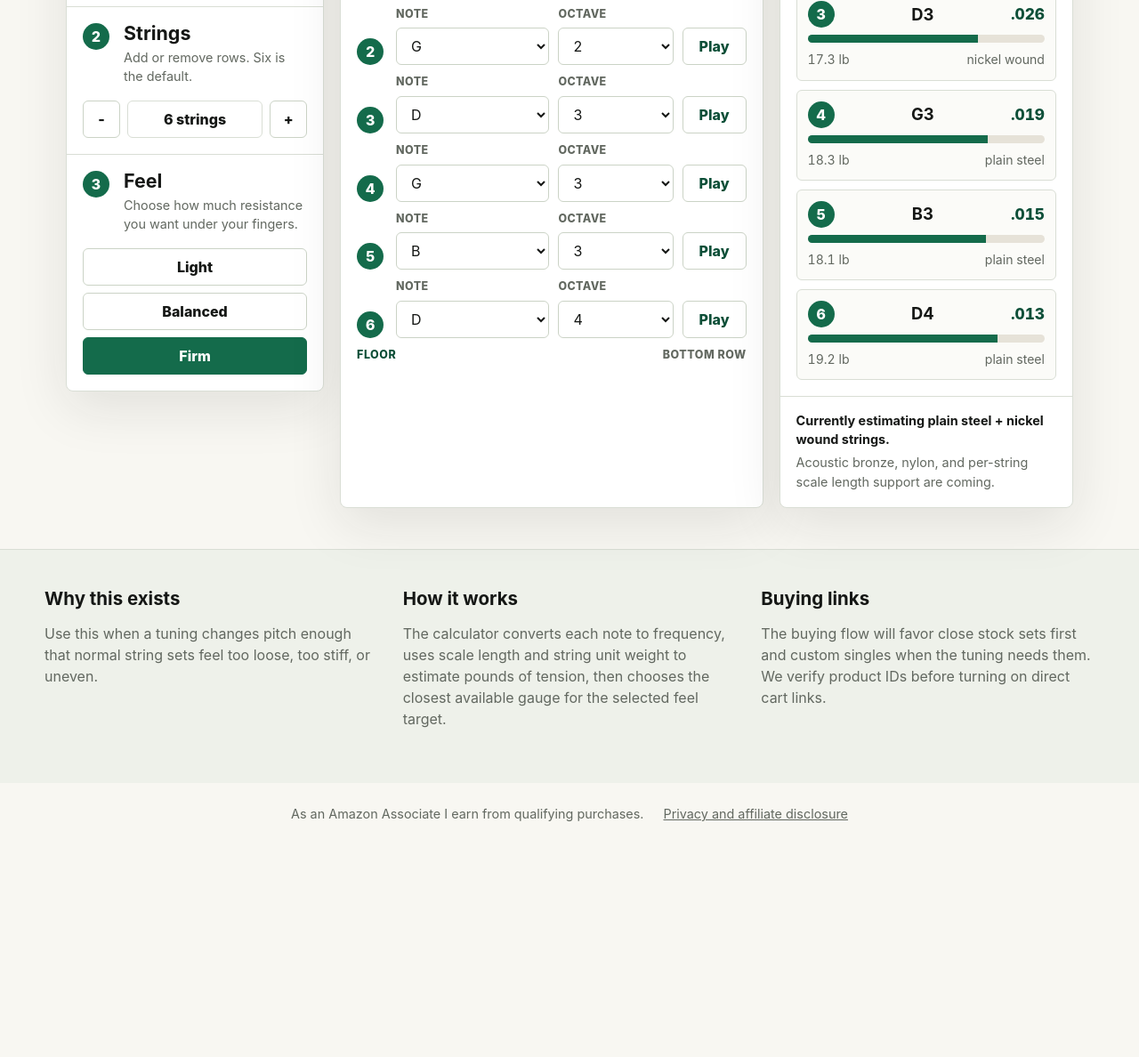
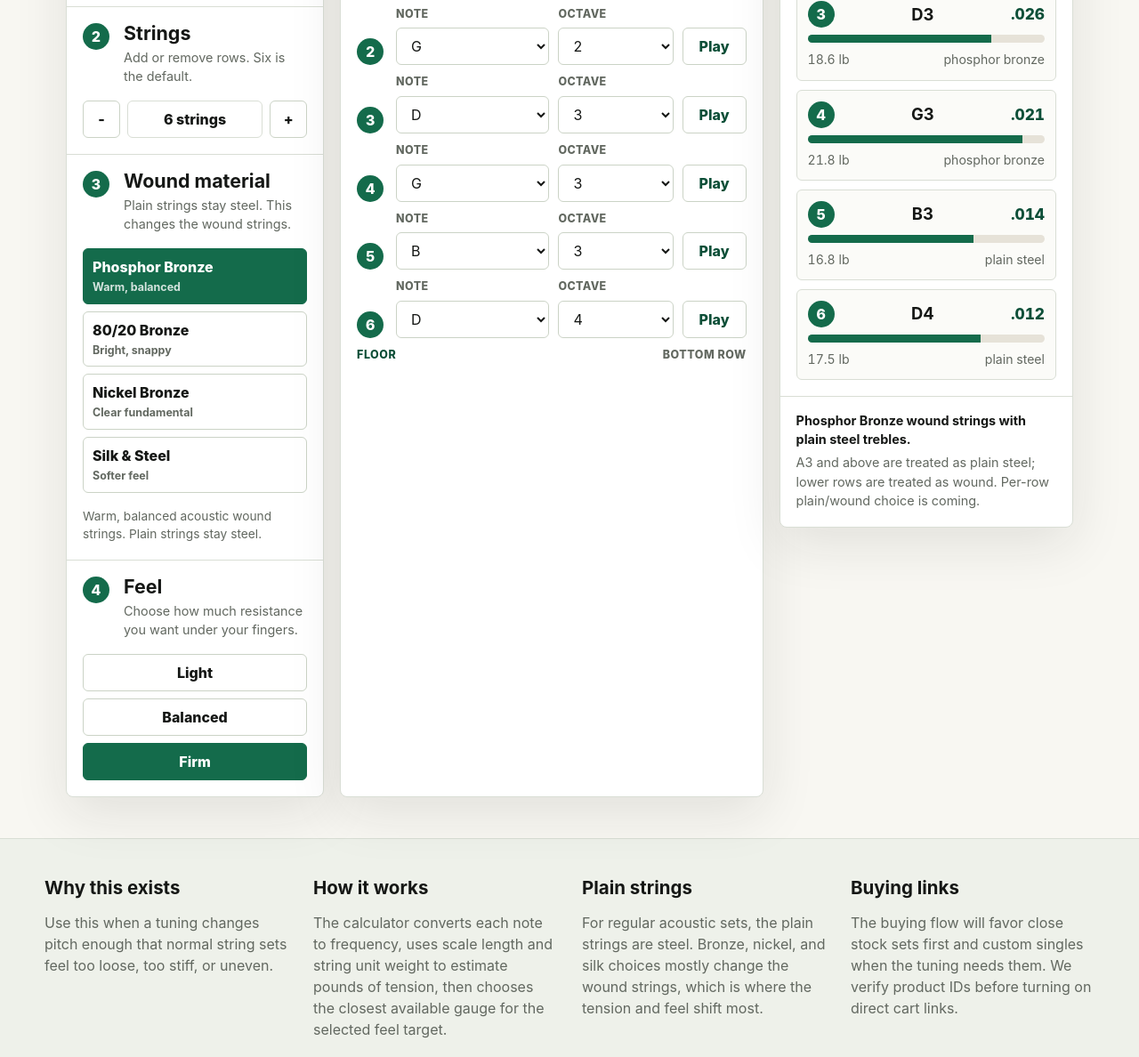
Before and after one commit to Arlemo-LLC/arlemo-llc.github.io, a plain HTML site: page strings/index.html in a window 1280 px wide. Shown: the part 744-1932 px from the top of the page at 89% size. Before the commit the page ends 1694 px from the top, so only its background shows below. Drawn offline with Linux system fonts and the light colour scheme.

Commit message:
Add acoustic material choices to Strings

```diff
--- a/strings/assets/app.js
+++ b/strings/assets/app.js
@@ -9,10 +9,14 @@ const addStringButton = document.querySelector('#add-string');
 const removeStringButton = document.querySelector('#remove-string');
 const totalTension = document.querySelector('#total-tension');
 const gaugeStack = document.querySelector('#gauge-stack');
+const materialNote = document.querySelector('#material-note');
+const assumptionLabel = document.querySelector('#assumption-label');
+const assumptionDetail = document.querySelector('#assumption-detail');
 
 let stringsCatalog = [];
 let tuningRows = ['G4', 'G2', 'D3', 'G3', 'B3', 'D4'];
 let targetTensionLbs = 18;
+let selectedWoundMaterial = 'phosphor_bronze';
 let audioContext = null;
 let activeOscillators = [];
 
@@ -20,6 +24,36 @@ const NOTES = ['C', 'C#', 'D', 'D#', 'E', 'F', 'F#', 'G', 'G#', 'A', 'A#', 'B'];
 const OCTAVES = [0, 1, 2, 3, 4, 5, 6, 7, 8];
 const NOTE_PATTERN = /^([A-G][#b]?)(-?\d+)$/;
 const NOTATION_HELP = 'Use A-G plus an octave, with optional # or b: E2, F#3, Bb4. Pasted notes fill the rows from ceiling to floor.';
+const PLAIN_STRING_CUTOFF_HZ = 220; // A3 and above default to plain steel for acoustic sets.
+const MATERIALS = {
+  phosphor_bronze: {
+    label: 'Phosphor Bronze',
+    type: 'phosphor_bronze',
+    note: 'Warm, balanced acoustic wound strings.',
+  },
+  bronze_80_20: {
+    label: '80/20 Bronze',
+    type: 'bronze_80_20',
+    note: 'Brighter acoustic wound strings with a sharper attack.',
+  },
+  nickel_bronze: {
+    label: 'Nickel Bronze',
+    type: 'nickel_bronze',
+    note: 'Clearer wound strings with a stronger fundamental.',
+  },
+  silk_steel: {
+    label: 'Silk & Steel',
+    type: 'silk_steel',
+    note: 'Softer, lower-tension wound strings for a gentler feel.',
+  },
+};
+const TYPE_LABELS = {
+  plain_steel: 'plain steel',
+  phosphor_bronze: 'phosphor bronze',
+  bronze_80_20: '80/20 bronze',
+  nickel_bronze: 'nickel bronze',
+  silk_steel: 'silk & steel',
+};
 const SEMITONES_FROM_A4 = {
   C: -9, 'C#': -8, Db: -8, D: -7, 'D#': -6, Eb: -6,
   E: -5, F: -4, 'F#': -3, Gb: -3, G: -2, 'G#': -1, Ab: -1,
@@ -57,11 +91,12 @@ function formatGauge(gauge) {
 }
 
 function formatType(type) {
-  return type.replace('_', ' ');
+  return TYPE_LABELS[type] ?? type.replace('_', ' ');
 }
 
 function defaultType(frequencyHz) {
-  return frequencyHz >= 195 ? 'plain_steel' : 'nickel_wound';
+  const material = MATERIALS[selectedWoundMaterial];
+  return frequencyHz >= PLAIN_STRING_CUTOFF_HZ ? 'plain_steel' : material.type;
 }
 
 function parseTuningText(value) {
@@ -113,12 +148,19 @@ function recommendString({ note, scaleLengthInches }) {
     }
   }
 
-  if (!best) throw new Error(`No ${type} string found for ${note}`);
+  if (!best) throw new Error(`No ${formatType(type)} string found for ${note}`);
   return best;
 }
 
 function setActiveButton(selector, button) {
   document.querySelectorAll(selector).forEach(el => el.classList.toggle('is-active', el === button));
+}
+
+function syncMaterialCopy() {
+  const material = MATERIALS[selectedWoundMaterial];
+  materialNote.textContent = `${material.note} Plain strings stay steel.`;
+  assumptionLabel.textContent = `${material.label} wound strings with plain steel trebles.`;
+  assumptionDetail.textContent = 'A3 and above are treated as plain steel; lower rows are treated as wound. Per-row plain/wound choice is coming.';
 }
 
 function renderEditor() {
@@ -190,6 +232,7 @@ function syncPasteField() {
 }
 
 function updateAll() {
+  syncMaterialCopy();
   renderEditor();
   syncPasteField();
   try {
@@ -262,7 +305,7 @@ async function playNote(note, startOffset = 0, duration = 0.72) {
 }
 
 async function loadCatalog() {
-  const response = await fetch('data/daddario-singles.json');
+  const response = await fetch('data/daddario-acoustic-unit-weights.json');
   const data = await response.json();
   stringsCatalog = Object.entries(data.strings).map(([sku, entry]) => ({ sku, ...entry }));
 }
@@ -279,6 +322,14 @@ document.querySelectorAll('[data-target]').forEach(button => {
   button.addEventListener('click', () => {
     targetTensionLbs = Number(button.dataset.target);
     setActiveButton('[data-target]', button);
+    updateAll();
+  });
+});
+
+document.querySelectorAll('[data-material]').forEach(button => {
+  button.addEventListener('click', () => {
+    selectedWoundMaterial = button.dataset.material;
+    setActiveButton('[data-material]', button);
     updateAll();
   });
 });
--- a/strings/assets/styles.css
+++ b/strings/assets/styles.css
@@ -190,7 +190,8 @@ h2 {
 }
 
 .scale-options,
-.feel-options {
+.feel-options,
+.material-options {
   display: grid;
   gap: 8px;
 }
@@ -200,6 +201,10 @@ h2 {
 }
 
 .feel-options {
+  grid-template-columns: 1fr;
+}
+
+.material-options {
   grid-template-columns: 1fr;
 }
 
@@ -213,6 +218,7 @@ button {
 
 .chip,
 .feel,
+.material,
 .stepper-button,
 .play-string {
   border: 1px solid #cbd3c6;
@@ -222,16 +228,43 @@ button {
 
 .chip:hover,
 .feel:hover,
+.material:hover,
 .stepper-button:hover,
 .play-string:hover {
   background: #f0f4ed;
 }
 
 .chip.is-active,
-.feel.is-active {
+.feel.is-active,
+.material.is-active {
   border-color: var(--green);
   color: #fff;
   background: var(--green);
+}
+
+.material {
+  display: grid;
+  gap: 2px;
+  align-content: center;
+  min-height: 58px;
+  padding: 8px 10px;
+  text-align: left;
+}
+
+.material small {
+  color: var(--muted);
+  font-size: 0.78rem;
+  font-weight: 650;
+}
+
+.material.is-active small {
+  color: rgba(255, 255, 255, 0.82);
+}
+
+.material-note {
+  margin: 0;
+  color: var(--muted);
+  font-size: 0.86rem;
 }
 
 .field {
@@ -536,7 +569,7 @@ summary:focus-visible {
 
 .content-grid {
   display: grid;
-  grid-template-columns: repeat(3, minmax(0, 1fr));
+  grid-template-columns: repeat(auto-fit, minmax(220px, 1fr));
   gap: 28px;
   max-width: 1180px;
   margin: 0 auto;
--- /dev/null
+++ b/strings/data/daddario-acoustic-unit-weights.json
@@ -0,0 +1,419 @@
+{
+  "_meta": {
+    "source": "D'Addario product-page string tension charts, converted back to unit weight with the D'Addario tension formula",
+    "lastUpdated": "2026-05-04",
+    "scaleLengthInches": 25.5,
+    "tensionFormula": "T_lbs = unitWeightLbPerIn * (2 * scaleLengthInches * frequencyHz)^2 / 386.4",
+    "notes": "This acoustic-first catalog is for gauge/tension estimation. Wound strings are material-specific. Plain strings are modeled as plain steel regardless of wound-material choice."
+  },
+  "strings": {
+    "PL008": {
+      "gauge": 0.008,
+      "type": "plain_steel",
+      "unitWeightLbPerIn": 0.00001418,
+      "source": "D'Addario published plain-steel unit weight"
+    },
+    "PL0085": {
+      "gauge": 0.0085,
+      "type": "plain_steel",
+      "unitWeightLbPerIn": 0.00001601,
+      "source": "D'Addario published plain-steel unit weight"
+    },
+    "PL009": {
+      "gauge": 0.009,
+      "type": "plain_steel",
+      "unitWeightLbPerIn": 0.00001794,
+      "source": "D'Addario published plain-steel unit weight"
+    },
+    "PL0095": {
+      "gauge": 0.0095,
+      "type": "plain_steel",
+      "unitWeightLbPerIn": 0.00001999,
+      "source": "D'Addario published plain-steel unit weight"
+    },
+    "PL010": {
+      "gauge": 0.01,
+      "type": "plain_steel",
+      "unitWeightLbPerIn": 0.00002215,
+      "source": "EJ10 product tension chart"
+    },
+    "PL0105": {
+      "gauge": 0.0105,
+      "type": "plain_steel",
+      "unitWeightLbPerIn": 0.00002442,
+      "source": "D'Addario published plain-steel unit weight"
+    },
+    "PL011": {
+      "gauge": 0.011,
+      "type": "plain_steel",
+      "unitWeightLbPerIn": 0.0000268,
+      "source": "EJ26 product tension chart"
+    },
+    "PL0115": {
+      "gauge": 0.0115,
+      "type": "plain_steel",
+      "unitWeightLbPerIn": 0.0000293,
+      "source": "D'Addario published plain-steel unit weight"
+    },
+    "PL012": {
+      "gauge": 0.012,
+      "type": "plain_steel",
+      "unitWeightLbPerIn": 0.00003199,
+      "source": "EJ16 product tension chart"
+    },
+    "PL013": {
+      "gauge": 0.013,
+      "type": "plain_steel",
+      "unitWeightLbPerIn": 0.00003746,
+      "source": "EJ17 product tension chart"
+    },
+    "PL0135": {
+      "gauge": 0.0135,
+      "type": "plain_steel",
+      "unitWeightLbPerIn": 0.00004037,
+      "source": "D'Addario published plain-steel unit weight"
+    },
+    "PL014": {
+      "gauge": 0.014,
+      "type": "plain_steel",
+      "unitWeightLbPerIn": 0.00004348,
+      "source": "EJ18 product tension chart"
+    },
+    "PL015": {
+      "gauge": 0.015,
+      "type": "plain_steel",
+      "unitWeightLbPerIn": 0.00004994,
+      "source": "EJ26 product tension chart"
+    },
+    "PL016": {
+      "gauge": 0.016,
+      "type": "plain_steel",
+      "unitWeightLbPerIn": 0.00005676,
+      "source": "EJ16 product tension chart"
+    },
+    "PL017": {
+      "gauge": 0.017,
+      "type": "plain_steel",
+      "unitWeightLbPerIn": 0.00006407,
+      "source": "EJ17 product tension chart"
+    },
+    "PL018": {
+      "gauge": 0.018,
+      "type": "plain_steel",
+      "unitWeightLbPerIn": 0.00007187,
+      "source": "EJ18 product tension chart"
+    },
+    "PB022": {
+      "gauge": 0.022,
+      "type": "phosphor_bronze",
+      "unitWeightLbPerIn": 0.00009823,
+      "source": "EJ26 product tension chart"
+    },
+    "PB021": {
+      "gauge": 0.021,
+      "type": "phosphor_bronze",
+      "unitWeightLbPerIn": 0.00008944,
+      "source": "D'Addario published phosphor-bronze unit weight"
+    },
+    "PB023": {
+      "gauge": 0.023,
+      "type": "phosphor_bronze",
+      "unitWeightLbPerIn": 0.00010789,
+      "source": "EJ15 product tension chart"
+    },
+    "PB024": {
+      "gauge": 0.024,
+      "type": "phosphor_bronze",
+      "unitWeightLbPerIn": 0.0001164,
+      "source": "EJ16 product tension chart"
+    },
+    "PB025": {
+      "gauge": 0.025,
+      "type": "phosphor_bronze",
+      "unitWeightLbPerIn": 0.00012684,
+      "source": "EJ19 product tension chart"
+    },
+    "PB026": {
+      "gauge": 0.026,
+      "type": "phosphor_bronze",
+      "unitWeightLbPerIn": 0.00013574,
+      "source": "EJ17 product tension chart"
+    },
+    "PB027": {
+      "gauge": 0.027,
+      "type": "phosphor_bronze",
+      "unitWeightLbPerIn": 0.00014734,
+      "source": "EJ18 product tension chart"
+    },
+    "PB030": {
+      "gauge": 0.03,
+      "type": "phosphor_bronze",
+      "unitWeightLbPerIn": 0.00018398,
+      "source": "EJ15 product tension chart"
+    },
+    "PB032": {
+      "gauge": 0.032,
+      "type": "phosphor_bronze",
+      "unitWeightLbPerIn": 0.00020603,
+      "source": "EJ16 product tension chart"
+    },
+    "PB035": {
+      "gauge": 0.035,
+      "type": "phosphor_bronze",
+      "unitWeightLbPerIn": 0.00024737,
+      "source": "EJ17 product tension chart"
+    },
+    "PB039": {
+      "gauge": 0.039,
+      "type": "phosphor_bronze",
+      "unitWeightLbPerIn": 0.00030326,
+      "source": "EJ15 product tension chart"
+    },
+    "PB042": {
+      "gauge": 0.042,
+      "type": "phosphor_bronze",
+      "unitWeightLbPerIn": 0.00035482,
+      "source": "EJ16 product tension chart"
+    },
+    "PB045": {
+      "gauge": 0.045,
+      "type": "phosphor_bronze",
+      "unitWeightLbPerIn": 0.0004027,
+      "source": "EJ17 product tension chart"
+    },
+    "PB047": {
+      "gauge": 0.047,
+      "type": "phosphor_bronze",
+      "unitWeightLbPerIn": 0.00043533,
+      "source": "EJ15 product tension chart"
+    },
+    "PB049": {
+      "gauge": 0.049,
+      "type": "phosphor_bronze",
+      "unitWeightLbPerIn": 0.00047269,
+      "source": "EJ18 product tension chart"
+    },
+    "PB052": {
+      "gauge": 0.052,
+      "type": "phosphor_bronze",
+      "unitWeightLbPerIn": 0.0005294,
+      "source": "EJ26 product tension chart"
+    },
+    "PB053": {
+      "gauge": 0.053,
+      "type": "phosphor_bronze",
+      "unitWeightLbPerIn": 0.00054471,
+      "source": "EJ16 product tension chart"
+    },
+    "PB056": {
+      "gauge": 0.056,
+      "type": "phosphor_bronze",
+      "unitWeightLbPerIn": 0.00060816,
+      "source": "EJ17 product tension chart"
+    },
+    "PB059": {
+      "gauge": 0.059,
+      "type": "phosphor_bronze",
+      "unitWeightLbPerIn": 0.00067816,
+      "source": "EJ18 product tension chart"
+    },
+    "BW020": {
+      "gauge": 0.02,
+      "type": "bronze_80_20",
+      "unitWeightLbPerIn": 0.00007862,
+      "source": "D'Addario published 80/20-bronze unit weight"
+    },
+    "BW021": {
+      "gauge": 0.021,
+      "type": "bronze_80_20",
+      "unitWeightLbPerIn": 0.00008626,
+      "source": "D'Addario published 80/20-bronze unit weight"
+    },
+    "BW022": {
+      "gauge": 0.022,
+      "type": "bronze_80_20",
+      "unitWeightLbPerIn": 0.00009462,
+      "source": "D'Addario published 80/20-bronze unit weight"
+    },
+    "BW023": {
+      "gauge": 0.023,
+      "type": "bronze_80_20",
+      "unitWeightLbPerIn": 0.00010519,
+      "source": "EJ10 product tension chart"
+    },
+    "BW024": {
+      "gauge": 0.024,
+      "type": "bronze_80_20",
+      "unitWeightLbPerIn": 0.00011292,
+      "source": "EJ11 product tension chart"
+    },
+    "BW025": {
+      "gauge": 0.025,
+      "type": "bronze_80_20",
+      "unitWeightLbPerIn": 0.00012375,
+      "source": "EJ14 product tension chart"
+    },
+    "BW026": {
+      "gauge": 0.026,
+      "type": "bronze_80_20",
+      "unitWeightLbPerIn": 0.00013226,
+      "source": "EJ12 product tension chart"
+    },
+    "BW030": {
+      "gauge": 0.03,
+      "type": "bronze_80_20",
+      "unitWeightLbPerIn": 0.00017846,
+      "source": "EJ10 product tension chart"
+    },
+    "BW032": {
+      "gauge": 0.032,
+      "type": "bronze_80_20",
+      "unitWeightLbPerIn": 0.00019983,
+      "source": "EJ11 product tension chart"
+    },
+    "BW035": {
+      "gauge": 0.035,
+      "type": "bronze_80_20",
+      "unitWeightLbPerIn": 0.00023428,
+      "source": "EJ12 product tension chart"
+    },
+    "BW039": {
+      "gauge": 0.039,
+      "type": "bronze_80_20",
+      "unitWeightLbPerIn": 0.00029221,
+      "source": "EJ10 product tension chart"
+    },
+    "BW042": {
+      "gauge": 0.042,
+      "type": "bronze_80_20",
+      "unitWeightLbPerIn": 0.00033763,
+      "source": "EJ11 product tension chart"
+    },
+    "BW045": {
+      "gauge": 0.045,
+      "type": "bronze_80_20",
+      "unitWeightLbPerIn": 0.00038797,
+      "source": "EJ12 product tension chart"
+    },
+    "BW047": {
+      "gauge": 0.047,
+      "type": "bronze_80_20",
+      "unitWeightLbPerIn": 0.00042002,
+      "source": "EJ10 product tension chart"
+    },
+    "BW053": {
+      "gauge": 0.053,
+      "type": "bronze_80_20",
+      "unitWeightLbPerIn": 0.00052503,
+      "source": "EJ11 product tension chart"
+    },
+    "BW056": {
+      "gauge": 0.056,
+      "type": "bronze_80_20",
+      "unitWeightLbPerIn": 0.00058409,
+      "source": "EJ12 product tension chart"
+    },
+    "NB022": {
+      "gauge": 0.022,
+      "type": "nickel_bronze",
+      "unitWeightLbPerIn": 0.00009784,
+      "source": "D'Addario product tension chart"
+    },
+    "NB023": {
+      "gauge": 0.023,
+      "type": "nickel_bronze",
+      "unitWeightLbPerIn": 0.00010751,
+      "source": "D'Addario product tension chart"
+    },
+    "NB024": {
+      "gauge": 0.024,
+      "type": "nickel_bronze",
+      "unitWeightLbPerIn": 0.00011563,
+      "source": "NB1253 product tension chart"
+    },
+    "NB025": {
+      "gauge": 0.025,
+      "type": "nickel_bronze",
+      "unitWeightLbPerIn": 0.00012649,
+      "source": "D'Addario product tension chart"
+    },
+    "NB026": {
+      "gauge": 0.026,
+      "type": "nickel_bronze",
+      "unitWeightLbPerIn": 0.00013535,
+      "source": "NB1356 product tension chart"
+    },
+    "NB030": {
+      "gauge": 0.03,
+      "type": "nickel_bronze",
+      "unitWeightLbPerIn": 0.00018329,
+      "source": "D'Addario product tension chart"
+    },
+    "NB032": {
+      "gauge": 0.032,
+      "type": "nickel_bronze",
+      "unitWeightLbPerIn": 0.00020534,
+      "source": "NB1253 product tension chart"
+    },
+    "NB035": {
+      "gauge": 0.035,
+      "type": "nickel_bronze",
+      "unitWeightLbPerIn": 0.00024599,
+      "source": "NB1356 product tension chart"
+    },
+    "NB039": {
+      "gauge": 0.039,
+      "type": "nickel_bronze",
+      "unitWeightLbPerIn": 0.0003008,
+      "source": "D'Addario product tension chart"
+    },
+    "NB042": {
+      "gauge": 0.042,
+      "type": "nickel_bronze",
+      "unitWeightLbPerIn": 0.00035359,
+      "source": "NB1253 product tension chart"
+    },
+    "NB045": {
+      "gauge": 0.045,
+      "type": "nickel_bronze",
+      "unitWeightLbPerIn": 0.00040025,
+      "source": "NB1356 product tension chart"
+    },
+    "NB053": {
+      "gauge": 0.053,
+      "type": "nickel_bronze",
+      "unitWeightLbPerIn": 0.00054253,
+      "source": "NB1253 product tension chart"
+    },
+    "NB056": {
+      "gauge": 0.056,
+      "type": "nickel_bronze",
+      "unitWeightLbPerIn": 0.00060378,
+      "source": "NB1356 product tension chart"
+    },
+    "J4003": {
+      "gauge": 0.022,
+      "type": "silk_steel",
+      "unitWeightLbPerIn": 0.0000874,
+      "source": "EJ40 product tension chart"
+    },
+    "J4004": {
+      "gauge": 0.028,
+      "type": "silk_steel",
+      "unitWeightLbPerIn": 0.00011852,
+      "source": "EJ40 product tension chart"
+    },
+    "J4005": {
+      "gauge": 0.038,
+      "type": "silk_steel",
+      "unitWeightLbPerIn": 0.0002345,
+      "source": "EJ40 product tension chart"
+    },
+    "J4006": {
+      "gauge": 0.047,
+      "type": "silk_steel",
+      "unitWeightLbPerIn": 0.00035221,
+      "source": "EJ40 product tension chart"
+    }
+  }
+}
--- a/strings/index.html
+++ b/strings/index.html
@@ -6,6 +6,7 @@
   <title>Strings by Arlemo | String Gauge Calculator for Custom Tunings</title>
   <meta name="description" content="A practical string gauge calculator for custom guitar tunings. Choose scale length, notes, octaves, and target feel to hear pitches and estimate string gauges.">
   <link rel="canonical" href="https://arlemo.com/strings/">
+  <link rel="icon" href="data:,">
   <link rel="stylesheet" href="assets/styles.css">
 </head>
 <body>
@@ -90,6 +91,35 @@
           <div class="section-head">
             <span class="step">3</span>
             <div>
+              <h2>Wound material</h2>
+              <p>Plain strings stay steel. This changes the wound strings.</p>
+            </div>
+          </div>
+          <div class="material-options" role="group" aria-label="Wound string material">
+            <button type="button" class="material is-active" data-material="phosphor_bronze">
+              <span>Phosphor Bronze</span>
+              <small>Warm, balanced</small>
+            </button>
+            <button type="button" class="material" data-material="bronze_80_20">
+              <span>80/20 Bronze</span>
+              <small>Bright, snappy</small>
+            </button>
+            <button type="button" class="material" data-material="nickel_bronze">
+              <span>Nickel Bronze</span>
+              <small>Clear fundamental</small>
+            </button>
+            <button type="button" class="material" data-material="silk_steel">
+              <span>Silk &amp; Steel</span>
+              <small>Softer feel</small>
+            </button>
+          </div>
+          <p class="material-note" id="material-note">For regular acoustic sets, bronze and nickel describe the wound strings.</p>
+        </section>
+
+        <section class="panel-section">
+          <div class="section-head">
+            <span class="step">4</span>
+            <div>
               <h2>Feel</h2>
               <p>Choose how much resistance you want under your fingers.</p>
             </div>
@@ -143,8 +173,8 @@
         <div class="gauge-stack" id="gauge-stack"></div>
 
         <div class="answer-note">
-          <strong id="assumption-label">Currently estimating plain steel + nickel wound strings.</strong>
-          <span>Acoustic bronze, nylon, and per-string scale length support are coming.</span>
+          <strong id="assumption-label">Phosphor Bronze wound strings with plain steel trebles.</strong>
+          <span id="assumption-detail">Rows below A3 are treated as wound for now. Per-row plain/wound choice is coming.</span>
         </div>
       </aside>
     </section>
@@ -162,6 +192,13 @@
           <p>
             The calculator converts each note to frequency, uses scale length and string unit weight to estimate
             pounds of tension, then chooses the closest available gauge for the selected feel target.
+          </p>
+        </article>
+        <article>
+          <h2>Plain strings</h2>
+          <p>
+            For regular acoustic sets, the plain strings are steel. Bronze, nickel, and silk choices mostly change
+            the wound strings, which is where the tension and feel shift most.
           </p>
         </article>
         <article>
```
